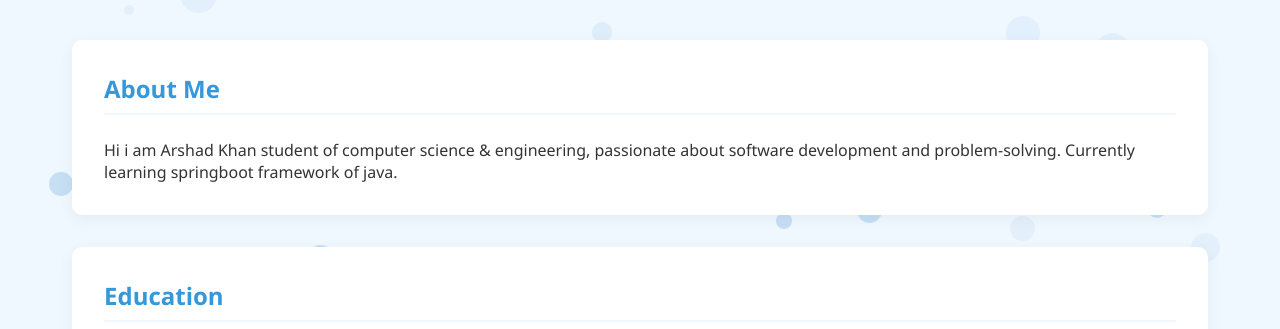
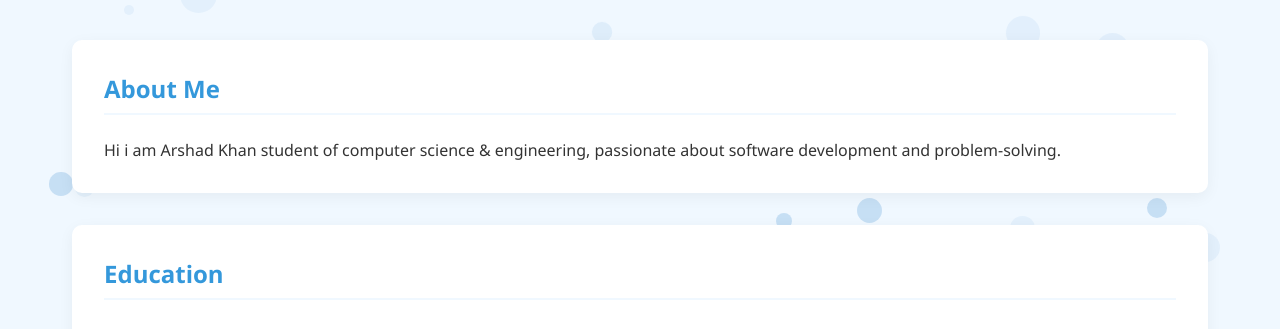
Before and after one commit to Arshadkhan001/Portfolio, a plain HTML site: page myportfolio/index.html in a window 1280 px wide. Shown: the part 376-705 px from the top of the page. Drawn offline with Linux system fonts and the light colour scheme.

Commit message:
modified the about section

```diff
--- a/myportfolio/index.html
+++ b/myportfolio/index.html
@@ -40,7 +40,7 @@
         <!-- About Section -->
         <section id="about">
             <h2>About Me</h2>
-            <p>Hi i am Arshad Khan student of computer science & engineering, passionate about software development and problem-solving. Currently learning springboot framework of java.</p>
+            <p>Hi i am Arshad Khan student of computer science & engineering, passionate about software development and problem-solving.</p>
         </section>
         <!-- educaation section -->
         <section>
```
